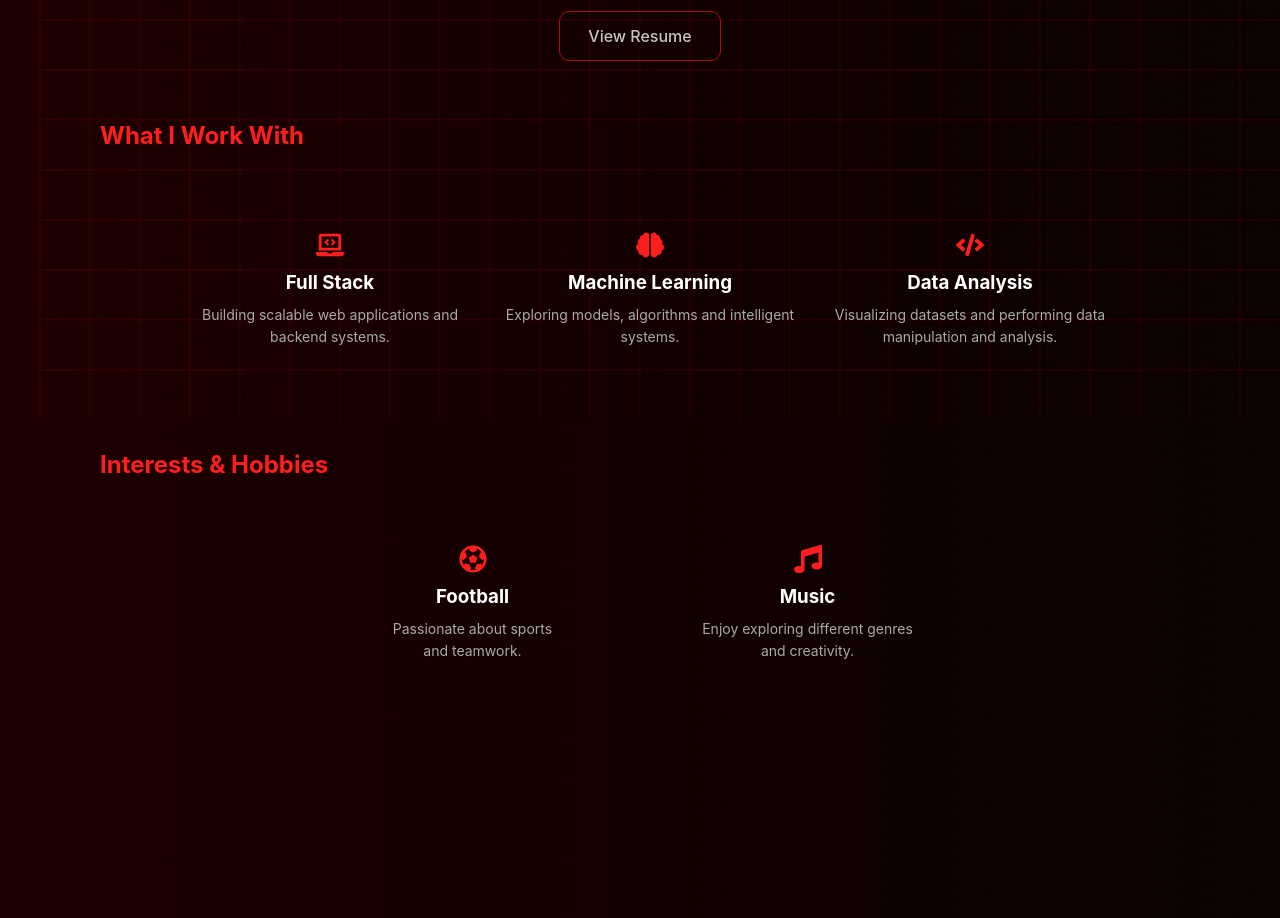
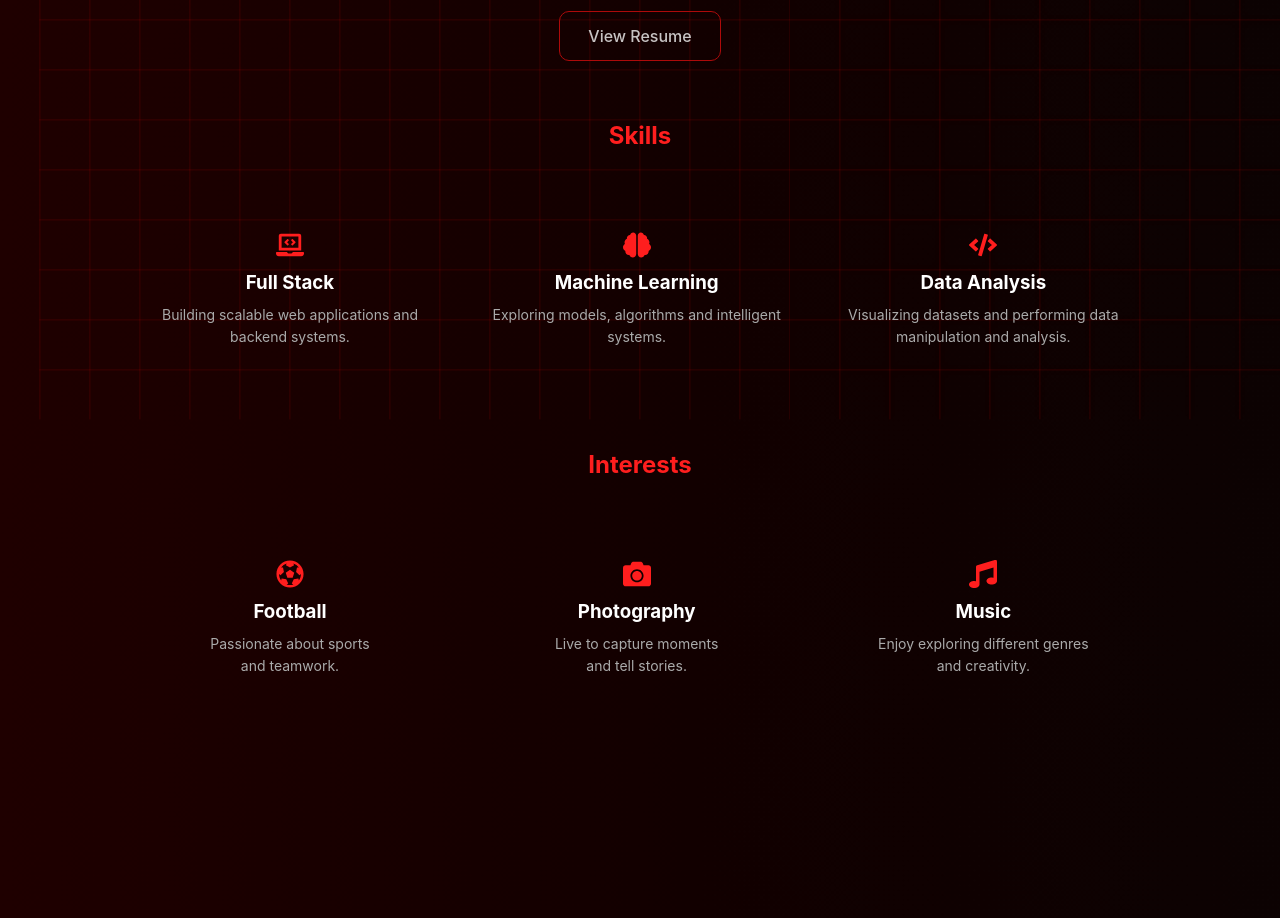
Before and after one commit to MRhacksalive/aditya-portfolio, a React (Vite) app: page / in a window 1280 px wide. Shown: the part 1220-2138 px from the top of the page. Built offline with nearby package versions, Linux system fonts and the light colour scheme.

Commit message:
final fr about fixed

```diff
--- a/src/components/About.jsx
+++ b/src/components/About.jsx
@@ -1,6 +1,6 @@
 import SectionWrapper from "./SectionWrapper";
 import { motion } from "framer-motion";
-import { FaCode, FaBrain, FaLaptopCode, FaFutbol, FaMusic } from "react-icons/fa";
+import {  FaCode, FaBrain, FaLaptopCode, FaFutbol, FaMusic, FaCamera } from "react-icons/fa";
 
 export default function About(){
 
@@ -36,7 +36,7 @@ View Resume
 
 {/* SKILLS */}
 
-<h3 className="about-subtitle">What I Work With</h3>
+<h3 className="about-subtitle">Skills</h3>
 
 <div className="about-grid">
 
@@ -86,7 +86,7 @@ viewport={{once:true}}
 
 {/* HOBBIES */}
 
-<h3 className="about-subtitle">Interests & Hobbies</h3>
+<h3 className="about-subtitle">Interests</h3>
 
 <div className="about-grid hobbies">
 
@@ -104,6 +104,19 @@ viewport={{once:true}}
 </p>  and teamwork.</p>
 </motion.div>
 
+<motion.div
+className="about-card"
+whileHover={{scale:1.05}}
+initial={{opacity:0,y:30}}
+whileInView={{opacity:1,y:0}}
+transition={{duration:.6}}
+viewport={{once:true}}
+>
+<FaCamera />
+<h3>Photography</h3>
+<p>Live to capture moments<p>
+</p>  and tell stories.</p>
+</motion.div>
 
 <motion.div
 className="about-card"
--- a/src/styles.css
+++ b/src/styles.css
@@ -1156,3 +1156,16 @@ gap:20px;
 display:block;
 margin:30px auto;
 }
+.about-subtitle{
+  text-align: center;
+  margin-top: 60px;
+  margin-bottom: 40px;
+}
+.about-grid{
+  display: grid;
+  grid-template-columns: repeat(auto-fit, minmax(220px,1fr));
+  gap: 40px;
+  max-width: 1000px;
+  margin: 0 auto;
+  text-align: center;
+}
```
